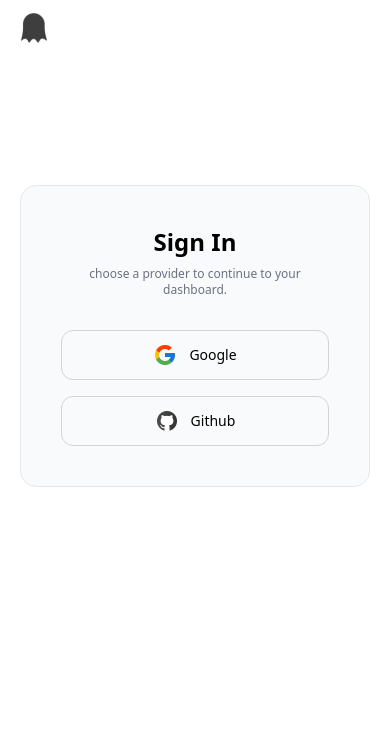
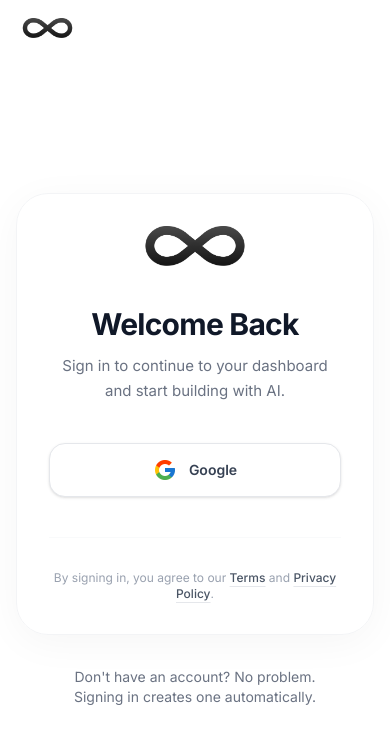
Before and after one commit to farzeenilyaszargar/nap-ide, a Next.js app: page /signin in a window 390 px wide. Shown: the top 744 px of the page. Built offline with nearby package versions, Linux system fonts and the light colour scheme.

Commit message:
login page changes

```diff
--- a/app/(other pages)/faqs/page.tsx
+++ b/app/(other pages)/faqs/page.tsx
@@ -41,7 +41,7 @@ export default function FAQs() {
     },
     {
       q: "How do I contact support?",
-      a: "We offer multiple support channels to help you. You can email us at support@surferseditor.com for a response within 24 hours, call our support line Monday-Friday 9am-6pm, or use the live chat feature for real-time assistance. Pro and Enterprise customers get priority support with faster response times."
+      a: "We offer multiple support channels to help you. You can email us at support@napeditor.com for a response within 24 hours, call our support line Monday-Friday 9am-6pm, or use the live chat feature for real-time assistance. Pro and Enterprise customers get priority support with faster response times."
     }
   ];
 
--- a/app/(other pages)/privacy/page.tsx
+++ b/app/(other pages)/privacy/page.tsx
@@ -105,7 +105,7 @@ export default function Privacy() {
               <li><strong>Opt-out:</strong> Opt out of marketing communications at any time</li>
             </ul>
             <p className="text-gray-600 leading-relaxed mt-4">
-              To exercise these rights, please contact us at <a href="mailto:privacy@surferseditor.com" className="text-blue-600 hover:underline">privacy@surferseditor.com</a>.
+              To exercise these rights, please contact us at <a href="mailto:support@napeditor.com" className="text-blue-600 hover:underline">support@napeditor.com</a>.
             </p>
           </section>
 
@@ -127,7 +127,7 @@ export default function Privacy() {
           <section className="bg-gray-50 rounded-2xl border border-gray-200 p-8">
             <h2 className="text-2xl font-bold text-black mb-4">8. Contact Us</h2>
             <p className="text-gray-600 leading-relaxed">
-              If you have any questions about this Privacy Policy or our data practices, please contact us at <a href="mailto:privacy@surferseditor.com" className="text-blue-600 hover:underline">privacy@surferseditor.com</a> or visit our <a href="/support" className="text-blue-600 hover:underline">support page</a>.
+              If you have any questions about this Privacy Policy or our data practices, please contact us at <a href="mailto:support@napeditor.com" className="text-blue-600 hover:underline">support@napeditor.com</a> or visit our <a href="/support" className="text-blue-600 hover:underline">support page</a>.
             </p>
           </section>
 
--- a/app/(other pages)/support/page.tsx
+++ b/app/(other pages)/support/page.tsx
@@ -26,10 +26,10 @@ export default function SupportPage() {
             </div>
             <h3 className="text-xl font-bold mb-3 text-black">Email Support</h3>
             <p className="text-gray-500 mb-6">Get a detailed response from our team within 24 hours. Best for non-urgent inquiries.</p>
-            <a href="mailto:support@surferseditor.com" className="inline-block bg-blue-600 text-white px-6 py-3 rounded-lg font-medium hover:bg-blue-700 transition-colors">
+            <a href="mailto:support@napeditor.com" className="inline-block bg-blue-600 text-white px-6 py-3 rounded-lg font-medium hover:bg-blue-700 transition-colors">
               Send Email
             </a>
-            <p className="text-sm text-gray-400 mt-4">support@surferseditor.com</p>
+            <p className="text-sm text-gray-400 mt-4">support@napeditor.com</p>
           </div>
 
           <div className="bg-gray-50 p-10 rounded-2xl border border-gray-200 hover:border-gray-400 hover:shadow-lg transition-all text-center">
--- a/app/(other pages)/tc/page.tsx
+++ b/app/(other pages)/tc/page.tsx
@@ -90,7 +90,7 @@ export default function TC() {
           <section className="bg-gray-50 rounded-2xl border border-gray-200 p-8">
             <h2 className="text-2xl font-bold text-black mb-4">8. Contact Information</h2>
             <p className="text-gray-600 leading-relaxed">
-              If you have any questions about these Terms, please contact us at <a href="mailto:legal@surferseditor.com" className="text-blue-600 hover:underline">legal@surferseditor.com</a> or through our <a href="/support" className="text-blue-600 hover:underline">support page</a>.
+              If you have any questions about these Terms, please contact us at <a href="mailto:support@napeditor.com" className="text-blue-600 hover:underline">support@napeditor.com</a> or through our <a href="/support" className="text-blue-600 hover:underline">support page</a>.
             </p>
           </section>
 
--- a/app/(user)/signin/page.tsx
+++ b/app/(user)/signin/page.tsx
@@ -3,6 +3,7 @@
 import { useState, useEffect } from 'react'
 import { useSearchParams } from 'next/navigation'
 import Image from 'next/image'
+import Link from 'next/link'
 
 import { createClient } from '@/lib/supabase/client'
 import GenHeader from '@/components/genericHeader'
@@ -16,7 +17,6 @@ const providers: Array<{
     icon: string
 }> = [
         { id: 'google', label1: 'Continue with Google', label2: 'Google', icon: '/google-icon.png' },
-        { id: 'github', label1: 'Continue with GitHub', label2: 'Github', icon: '/github-icon.png' },
     ]
 
 export default function SignIn() {
@@ -76,53 +76,93 @@ export default function SignIn() {
     }
 
     return (
-        <div className="">
+        <div className="min-h-screen bg-white">
             <GenHeader />
-            <div className='flex justify-center items-center h-140 sm:px-10 px-5'>
 
-                <div className="w-full max-w-md rounded-2xl border border-gray-200 p-10 text-center bg-gray-50">
-                    <h1 className="sm:text-3xl text-2xl font-semibold text-black">Sign In</h1>
-                    <p className="mt-2 text-xs text-gray-500 sm:text-sm">
-                        choose a provider to continue to your dashboard.
+            <main className="relative flex min-h-[calc(100vh-56px)] flex-col items-center justify-center overflow-hidden px-4 py-12 sm:px-6 lg:px-8">
+                {/* Modern subtle background background */}
+                <div className="absolute inset-0 -z-10 bg-[radial-gradient(45%_40%_at_50%_50%,rgba(0,123,255,0.03)_0%,rgba(255,255,255,0)_100%)]" />
+                <div className="absolute top-[20%] left-[10%] -z-10 h-64 w-64 rounded-full bg-blue-50/40 blur-3xl" />
+                <div className="absolute bottom-[20%] right-[10%] -z-10 h-72 w-72 rounded-full bg-indigo-50/40 blur-3xl" />
+
+                <div className="w-full max-w-[420px] transition-all duration-700 animate-in fade-in slide-in-from-bottom-6">
+                    <div className="overflow-hidden rounded-[32px] border border-gray-100 bg-white/80 p-8 shadow-[0_8px_40px_rgba(0,0,0,0.04)] backdrop-blur-2xl sm:p-12">
+                        <div className="flex flex-col items-center text-center">
+                            <div className="mb-10 flex items-center justify-center transition-transform duration-500 hover:scale-105">
+                                <Image
+                                    src="/logo.png"
+                                    alt="Surfers Logo"
+                                    width={160}
+                                    height={50}
+                                    className="h-10 w-auto rounded-lg"
+                                />
+                            </div>
+
+                            <h1 className="text-3xl font-bold tracking-tight text-gray-900">
+                                Welcome Back
+                            </h1>
+                            <p className="mt-3 text-[15px] leading-relaxed text-gray-500">
+                                Sign in to continue to your dashboard and start building with AI.
                             </p>
+                        </div>
 
-                    <div className="mt-8 space-y-4 ">
+                        <div className="mt-10 space-y-4">
                             {providers.map((provider) => (
                                 <button
                                     key={provider.id}
                                     type="button"
                                     onClick={() => handleSignIn(provider.id)}
                                     disabled={!!activeProvider}
-                                className="flex w-full items-center justify-center rounded-xl border border-gray-300 px-5 py-3 text-left text-sm font-medium transition hover:border-gray-500 hover:bg-gray-100 disabled:cursor-not-allowed disabled:opacity-70"
+                                    className="group relative flex w-full items-center justify-center gap-3 rounded-2xl border border-gray-200 bg-white px-5 py-3.5 text-sm font-semibold text-gray-700 shadow-sm transition-all hover:border-blue-200 hover:bg-blue-50/30 hover:shadow-md active:scale-[0.98] disabled:cursor-not-allowed disabled:opacity-50"
                                 >
-                                <span className=" items-center gap-3 text-lg hidden sm:flex">
+                                    <div className="flex items-center gap-3">
+                                        <div className="relative h-6 w-6 transform transition-transform group-hover:scale-110">
                                             <Image
                                                 src={provider.icon}
-                                        width={24}
-                                        height={24}
+                                                fill
                                                 alt={`${provider.label1} logo`}
-                                        className="rounded-md"
+                                                className="object-contain"
                                             />
-                                    {provider.label1}
-                                </span>
-                                <span className="flex items-center gap-3 text-sm  sm:hidden">
-                                    <Image
-                                        src={provider.icon}
-                                        width={24}
-                                        height={24}
-                                        alt={`${provider.label1} logo`}
-                                        className="rounded-md"
-                                    />
-                                    {provider.label2}
-                                </span>
+                                        </div>
+                                        <span className="hidden sm:inline">{provider.label1}</span>
+                                        <span className="sm:hidden">{provider.label2}</span>
+                                    </div>
+
+                                    {activeProvider === provider.id && (
+                                        <div className="absolute right-4">
+                                            <div className="h-4 w-4 animate-spin rounded-full border-2 border-blue-600/20 border-t-blue-600" />
+                                        </div>
+                                    )}
                                 </button>
                             ))}
                         </div>
 
-                    {error ? <p className="mt-4 text-sm text-red-500">{error}</p> : null}
+                        {error && (
+                            <div className="mt-6 animate-in fade-in zoom-in-95 duration-300">
+                                <div className="rounded-xl bg-red-50 px-4 py-3 text-center">
+                                    <p className="text-sm font-medium text-red-600">{error}</p>
                                 </div>
+                            </div>
+                        )}
+
+                        <div className="mt-10 pt-8 border-t border-gray-50">
+                            <p className="text-center text-xs text-gray-400">
+                                By signing in, you agree to our{' '}
+                                <Link href="/tc" className="font-medium text-gray-600 hover:text-black transition-colors underline underline-offset-4 decoration-gray-200 hover:decoration-gray-400">Terms</Link>
+                                {' '}and{' '}
+                                <Link href="/privacy" className="font-medium text-gray-600 hover:text-black transition-colors underline underline-offset-4 decoration-gray-200 hover:decoration-gray-400">Privacy Policy</Link>.
+                            </p>
                         </div>
                     </div>
 
+                    <div className="mt-8 text-center animate-in fade-in slide-in-from-top-4 duration-1000 delay-300 fill-mode-both">
+                        <p className="text-sm text-gray-500">
+                            Don't have an account? No problem. <br />
+                            Signing in creates one automatically.
+                        </p>
+                    </div>
+                </div>
+            </main>
+        </div>
     )
 }
--- a/app/layout.tsx
+++ b/app/layout.tsx
@@ -1,8 +1,8 @@
 import type { Metadata } from "next";
-import { } from "next/font/google";
+import { Inter } from "next/font/google";
 import "./globals.css";
 
-
+const inter = Inter({ subsets: ["latin"] });
 
 export const metadata: Metadata = {
   title: "Surfers Editor | Best Way To Code With AI",
@@ -42,7 +42,7 @@ export const metadata: Metadata = {
 export default function RootLayout({ children, }: Readonly<{ children: React.ReactNode; }>) {
   return (
     <html lang="en">
-      <body className={``}>
+      <body className={inter.className}>
         {children}
       </body>
     </html>
--- a/components/features.tsx
+++ b/components/features.tsx
@@ -12,7 +12,7 @@ export default function Features() {
                 </div>
                 <div className="flex flex-col mx-4 sm:m-10 bg-[#1A1A1A] rounded-2xl p-6 sm:p-15 gap-6 sm:gap-15 text-center">
                     <Image src="/files.jpeg" width={2000} height={2000} alt="img" className="rounded-2xl" />
-                    <p className="text-xl sm:text-3xl font-bold text-[#EAEAEA]">Surfers edits <span className="text-[#6D6D6D]">multiple files at a time</span>  <br></br> so relax <span className="text-[#6D6D6D]">&amp; take a nap.</span></p>
+                    <p className="text-xl sm:text-3xl font-bold text-[#EAEAEA]">Surfers edits <span className="text-[#6D6D6D]">multiple files at a time</span>  so relax <span className="text-[#6D6D6D]">&amp; take a nap.</span></p>
                     <p className="text-sm sm:text-base text-[#6D6D6D]">Nap pushes your work to GitHub with the grace of engineered silence branches and repos synced without a ripple.</p>
                 </div>
             </div>
--- a/components/genericHeader.tsx
+++ b/components/genericHeader.tsx
@@ -5,7 +5,7 @@ export default function GenHeader() {
     return (
         <div className="w-screen flex h-14 justify-between sticky top-0 bg-white/80 backdrop-blur-md sm:px-15 px-5 z-10">
             <Link href="/" className="flex justify-center items-center">
-                <Image src="/real_logo.svg" alt="Surfers" width={120} height={40} className="h-8 w-auto rounded-md" />
+                <Image src="/logo.png" alt="Surfers" width={120} height={40} className="h-5 w-auto rounded-md" />
             </Link>
         </div>
     );
```
Lines whose indentation alone changed are shown as unchanged.
